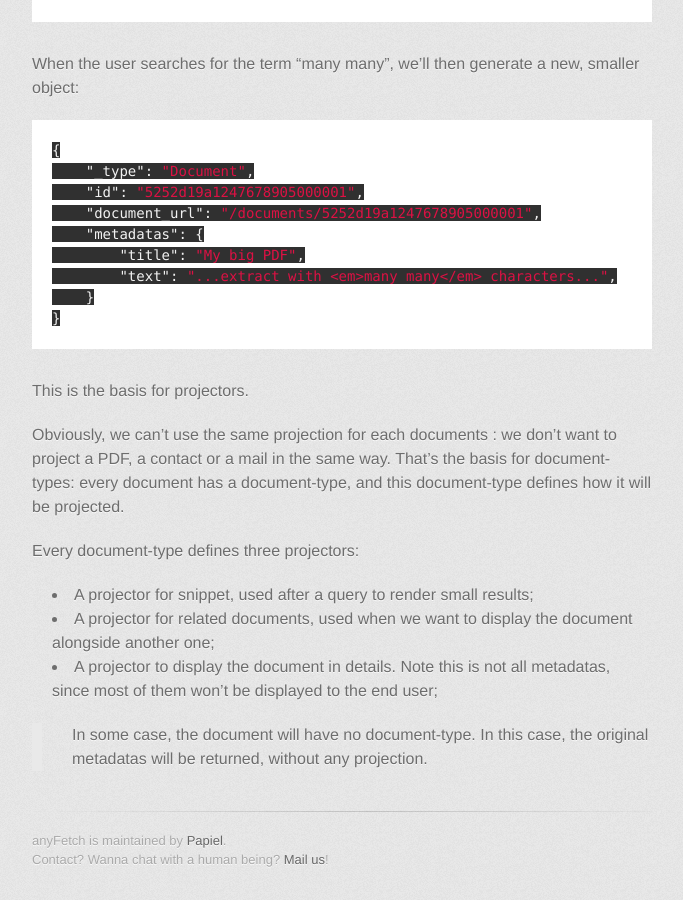
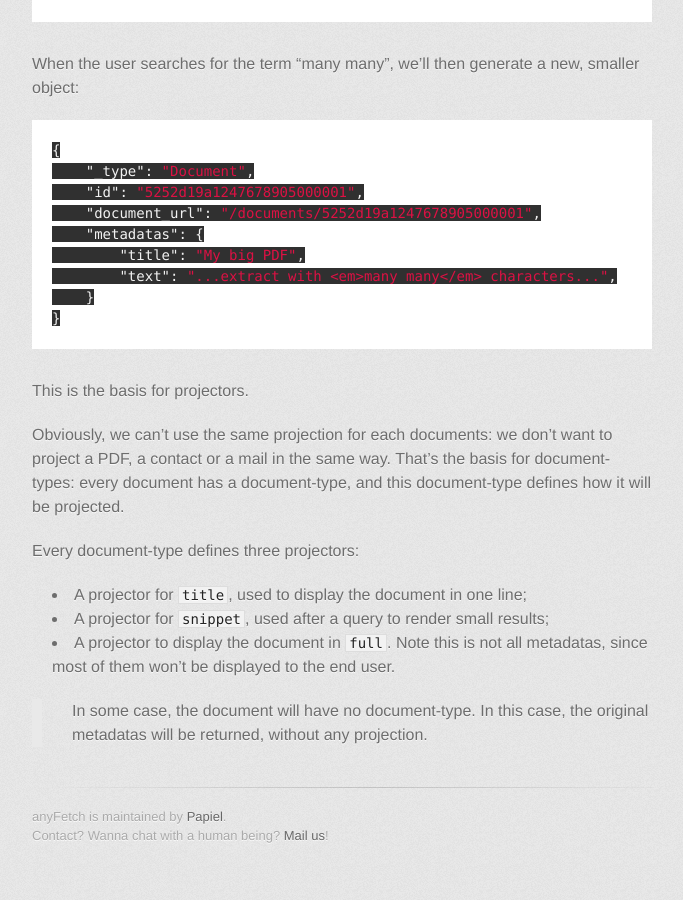
Before and after one commit to AnyFetch/developers.anyfetch.com, a Jekyll site: the page built from guides/projections.md, in a window 1280 px wide and 900 px high, scrolled down 1248 px. Shown: the whole window, without its empty margins (298-981 px from the left). Built offline with Jekyll 4.4.1, drawn with Linux system fonts in a browser that asks for light colours; some web fonts are replaced; Markdown is read by kramdown in place of the engine named in the settings; after the commit the page ends 2124 px from its top, so only the background shows below that; some of the changed text lies outside the part shown.

```diff
--- a/guides/projections.md
+++ b/guides/projections.md
@@ -61,13 +61,13 @@ When the user searches for the term "many many", we'll then generate a new, smal
 
 This is the basis for projectors.
 
-Obviously, we can't use the same projection for each documents : we don't want to project a PDF, a contact or a mail in the same way.
+Obviously, we can't use the same projection for each documents: we don't want to project a PDF, a contact or a mail in the same way.
 That's the basis for document-types: every document has a document-type, and this document-type defines how it will be projected.
 
 Every document-type defines three projectors:
 
-* A projector for snippet, used after a query to render small results;
-* A projector for related documents, used when we want to display the document alongside another one;
-* A projector to display the document in details. Note this is not all metadatas, since most of them won't be displayed to the end user;
+* A projector for `title`, used to display the document in one line;
+* A projector for `snippet`, used after a query to render small results;
+* A projector to display the document in `full`. Note this is not all metadatas, since most of them won't be displayed to the end user.
 
 > In some case, the document will have no document-type. In this case, the original metadatas will be returned, without any projection.
```
Also changed, not shown: other parts of guides/projections.md (+3 -3 lines), guides/using/hydrater.md (+3 -5 lines), guides/using/provider.md (+6 -2 lines).
